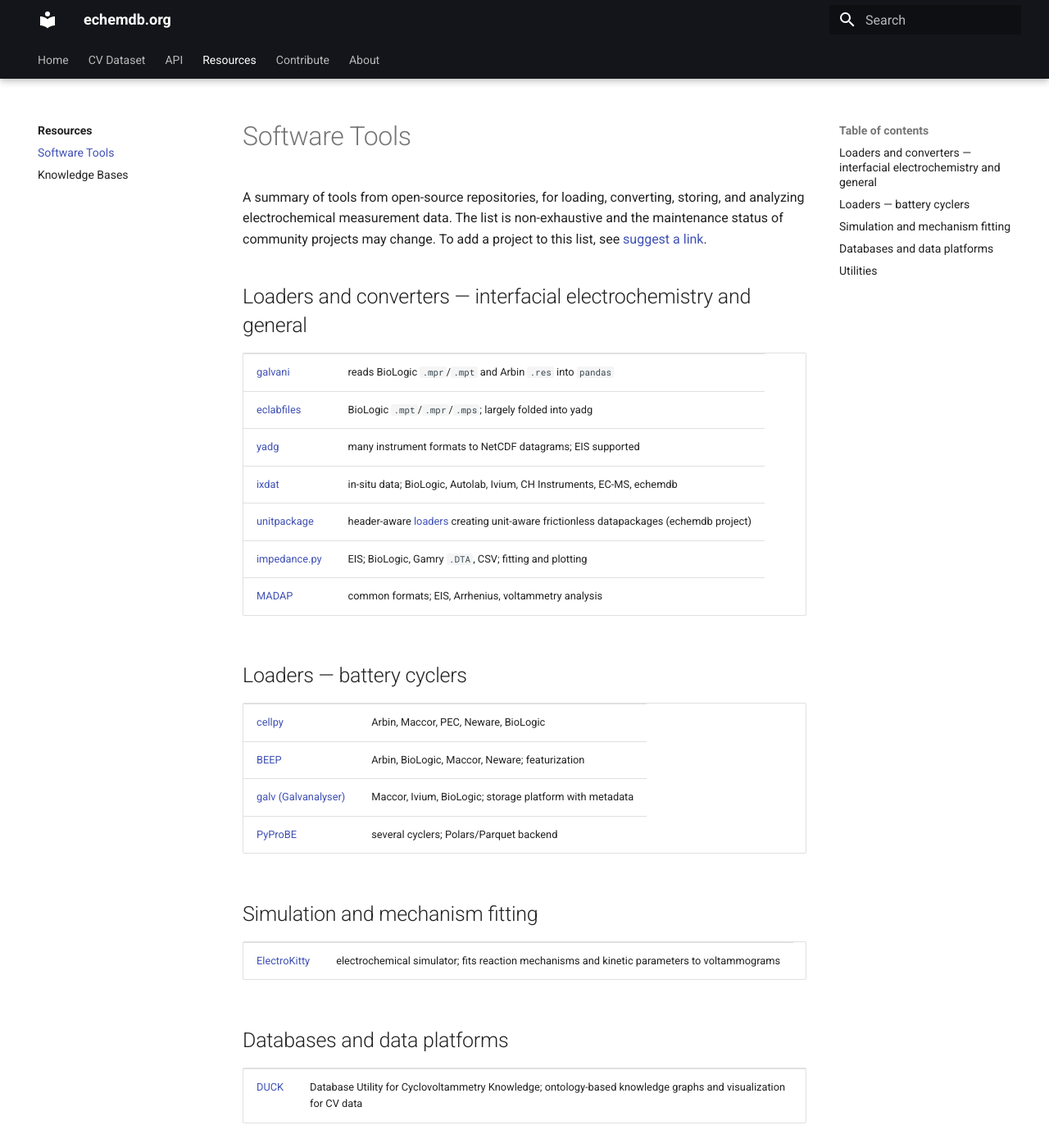
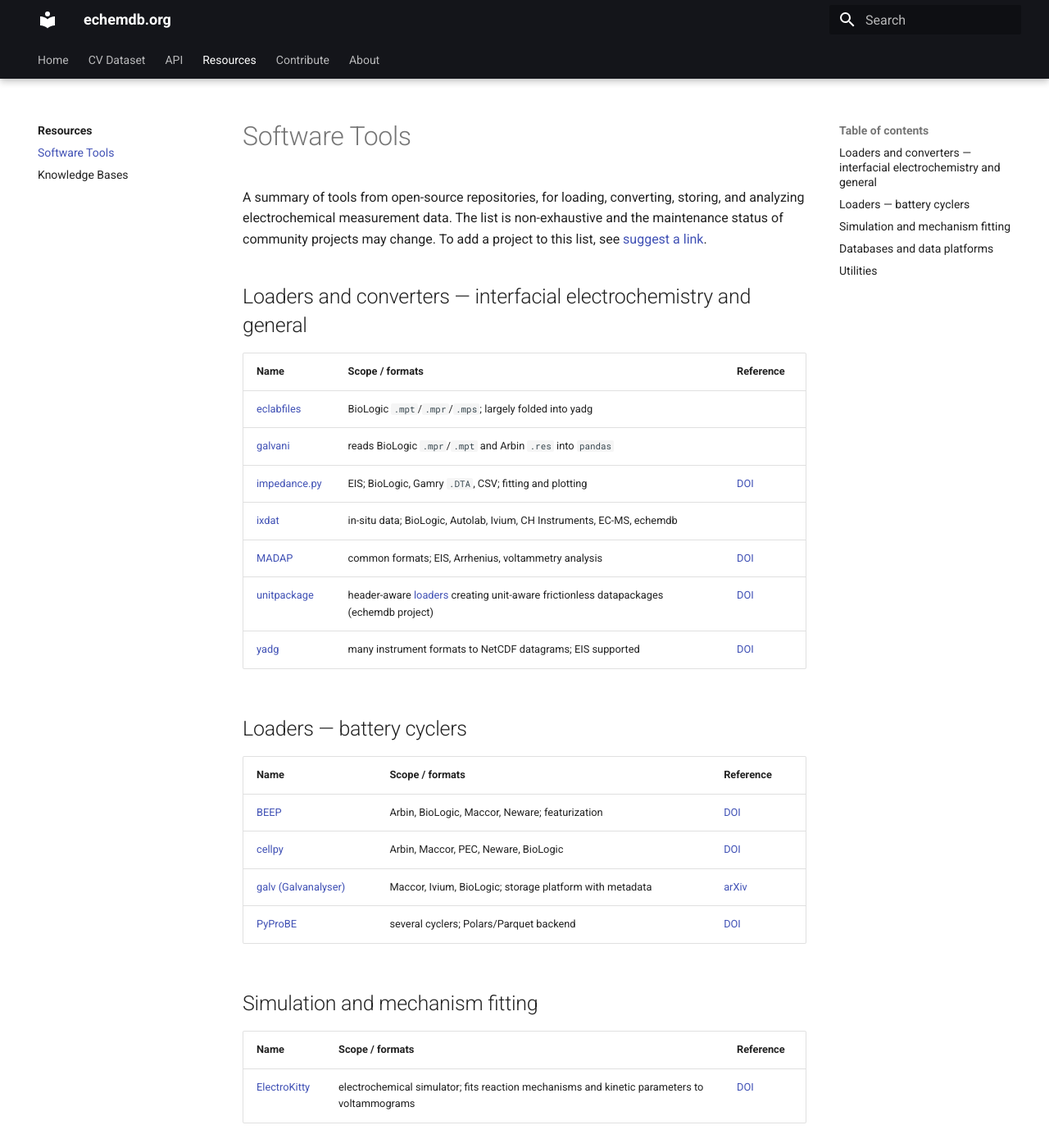
Before and after one commit to echemdb/website, an MkDocs documentation site: the page built from pages/resources/tools.md, in a window 1280 px wide and 1400 px high. Shown: the whole window at 82% size. Built offline with MkDocs 1.6.1 and Material for MkDocs 9.7.7, drawn with Linux system fonts in a browser that asks for light colours; nearby versions of some CDN libraries; library files that are not in the unit come from our copies; comment, search, counter and statistics services are not loaded; some of the changed text lies outside the part shown.

```diff
--- a/pages/resources/tools.md
+++ b/pages/resources/tools.md
@@ -7,41 +7,41 @@ To add a project to this list, see [suggest a link](index.md#suggest-a-link).
 
 ## Loaders and converters — interfacial electrochemistry and general
 
-| Name | Scope / formats |
-|---|---|
-| [galvani](https://github.com/echemdata/galvani) | reads BioLogic `.mpr`/`.mpt` and Arbin `.res` into `pandas` |
-| [eclabfiles](https://github.com/vetschn/eclabfiles) | BioLogic `.mpt`/`.mpr`/`.mps`; largely folded into yadg |
-| [yadg](https://github.com/dgbowl/yadg) | many instrument formats to NetCDF datagrams; EIS supported |
-| [ixdat](https://github.com/ixdat/ixdat) | in-situ data; BioLogic, Autolab, Ivium, CH Instruments, EC-MS, echemdb |
-| [unitpackage](https://github.com/echemdb/unitpackage) | header-aware [loaders](https://echemdb.github.io/unitpackage/usage/loaders.html) creating unit-aware frictionless datapackages (echemdb project) |
-| [impedance.py](https://github.com/ECSHackWeek/impedance.py) | EIS; BioLogic, Gamry `.DTA`, CSV; fitting and plotting |
-| [MADAP](https://github.com/fuzhanrahmanian/MADAP) | common formats; EIS, Arrhenius, voltammetry analysis |
+| Name | Scope / formats | Reference |
+|---|---|---|
+| [eclabfiles](https://github.com/vetschn/eclabfiles) | BioLogic `.mpt`/`.mpr`/`.mps`; largely folded into yadg | |
+| [galvani](https://github.com/echemdata/galvani) | reads BioLogic `.mpr`/`.mpt` and Arbin `.res` into `pandas` | |
+| [impedance.py](https://github.com/ECSHackWeek/impedance.py) | EIS; BioLogic, Gamry `.DTA`, CSV; fitting and plotting | [DOI](https://doi.org/10.21105/joss.02349) |
+| [ixdat](https://github.com/ixdat/ixdat) | in-situ data; BioLogic, Autolab, Ivium, CH Instruments, EC-MS, echemdb | |
+| [MADAP](https://github.com/fuzhanrahmanian/MADAP) | common formats; EIS, Arrhenius, voltammetry analysis | [DOI](https://doi.org/10.1038/s41597-023-01936-3) |
+| [unitpackage](https://github.com/echemdb/unitpackage) | header-aware [loaders](https://echemdb.github.io/unitpackage/usage/loaders.html) creating unit-aware frictionless datapackages (echemdb project) | [DOI](https://doi.org/10.5334/dsj-2025-013) |
+| [yadg](https://github.com/dgbowl/yadg) | many instrument formats to NetCDF datagrams; EIS supported | [DOI](https://doi.org/10.21105/joss.04166) |
 
 ## Loaders — battery cyclers
 
-| Name | Scope / formats |
-|---|---|
-| [cellpy](https://github.com/jepegit/cellpy) | Arbin, Maccor, PEC, Neware, BioLogic |
-| [BEEP](https://github.com/TRI-AMDD/beep) | Arbin, BioLogic, Maccor, Neware; featurization |
-| [galv (Galvanalyser)](https://github.com/Battery-Intelligence-Lab/galv) | Maccor, Ivium, BioLogic; storage platform with metadata |
-| [PyProBE](https://github.com/ImperialCollegeLondon/PyProBE) | several cyclers; Polars/Parquet backend |
+| Name | Scope / formats | Reference |
+|---|---|---|
+| [BEEP](https://github.com/TRI-AMDD/beep) | Arbin, BioLogic, Maccor, Neware; featurization | [DOI](https://doi.org/10.1016/j.softx.2020.100506) |
+| [cellpy](https://github.com/jepegit/cellpy) | Arbin, Maccor, PEC, Neware, BioLogic | [DOI](https://doi.org/10.21105/joss.06236) |
+| [galv (Galvanalyser)](https://github.com/Battery-Intelligence-Lab/galv) | Maccor, Ivium, BioLogic; storage platform with metadata | [arXiv](https://arxiv.org/abs/2010.14959) |
+| [PyProBE](https://github.com/ImperialCollegeLondon/PyProBE) | several cyclers; Polars/Parquet backend | [DOI](https://doi.org/10.21105/joss.07474) |
 
 ## Simulation and mechanism fitting
 
-| Name | Scope / formats |
-|---|---|
-| [ElectroKitty](https://github.com/RedrumKid/ElectroKitty) | electrochemical simulator; fits reaction mechanisms and kinetic parameters to voltammograms |
+| Name | Scope / formats | Reference |
+|---|---|---|
+| [ElectroKitty](https://github.com/RedrumKid/ElectroKitty) | electrochemical simulator; fits reaction mechanisms and kinetic parameters to voltammograms | [DOI](https://doi.org/10.1021/acselectrochem.4c00218) |
 
 ## Databases and data platforms
 
-| Name | Scope / formats |
-|---|---|
-| [DUCK](https://gitlab.com/dgarayr/duck) | Database Utility for Cyclovoltammetry Knowledge; ontology-based knowledge graphs and visualization for CV data |
+| Name | Scope / formats | Reference |
+|---|---|---|
+| [DUCK](https://gitlab.com/dgarayr/duck) | Database Utility for Cyclovoltammetry Knowledge; ontology-based knowledge graphs and visualization for CV data | [DOI](https://doi.org/10.1039/d6dd00019c) |
 
 ## Utilities
 
-| Name | Scope / formats |
-|---|---|
-| [reference_electrode_converter](https://gitlab.com/electrochemistry/reference_electrode_converter) | convert potentials between reference electrode scales |
-| [reference-electrode-converter (Streamlit)](https://github.com/ganglix/reference-electrode-converter) | web app to convert potentials between reference electrode scales |
-| [unitpackage reference electrode module](https://echemdb.github.io/unitpackage/api/electrochemistry/reference_electrode.html) | convert potentials between reference electrode scales (echemdb project) |
+| Name | Scope / formats | Reference |
+|---|---|---|
+| [reference-electrode-converter (Streamlit)](https://github.com/ganglix/reference-electrode-converter) | web app to convert potentials between reference electrode scales | |
+| [reference_electrode_converter](https://gitlab.com/electrochemistry/reference_electrode_converter) | convert potentials between reference electrode scales | |
+| [unitpackage reference electrode module](https://echemdb.github.io/unitpackage/api/electrochemistry/reference_electrode.html) | convert potentials between reference electrode scales (echemdb project) | [DOI](https://doi.org/10.5334/dsj-2025-013) |
--- a/pages/stylesheets/extra.css
+++ b/pages/stylesheets/extra.css
@@ -136,6 +136,18 @@ tr:hover img.echemdb-cv-thumbnail {
   width: 100%;
 }
 
+/*
+ * Also stretch the table itself, so that tables written in plain Markdown
+ * (which cannot carry the .echemdb-expand-column class) fill the entire
+ * width, e.g., on the resources pages.
+ * Material renders tables as shrink-to-fit inline-blocks; that rule has
+ * higher specificity than Material's own ".md-typeset__table table"
+ * width rule, so it must be overridden at equal specificity here.
+ */
+.md-typeset table:not([class]) {
+  display: table;
+}
+
 .echemdb-expand-column {
   width: 100%;
 }
@@ -154,17 +166,19 @@ tr:hover img.echemdb-cv-thumbnail {
 }
 
 /*
- * Funding and support tables styling.
- * Ensure tables have white background and proper alignment.
+ * Funding and support tables styling (tables wrapped in a
+ * div.echemdb-logo-table, see about.md).
+ * Ensure tables have white background, no (empty) header row,
+ * and vertically centered logos.
  */
-.md-typeset table {
+.echemdb-logo-table table {
   background-color: white;
 }
 
-.md-typeset table thead {
+.echemdb-logo-table table thead {
   display: none;
 }
 
-.md-typeset table td {
+.md-typeset .echemdb-logo-table table:not([class]) td {
   vertical-align: middle;
 }
```
Also changed, not shown: pages/about.md (+8 -0 lines), pages/index.md (+2 -0 lines), pages/resources/index.md (+1 -1 lines), pages/resources/knowledge.md (+5 -8 lines).
